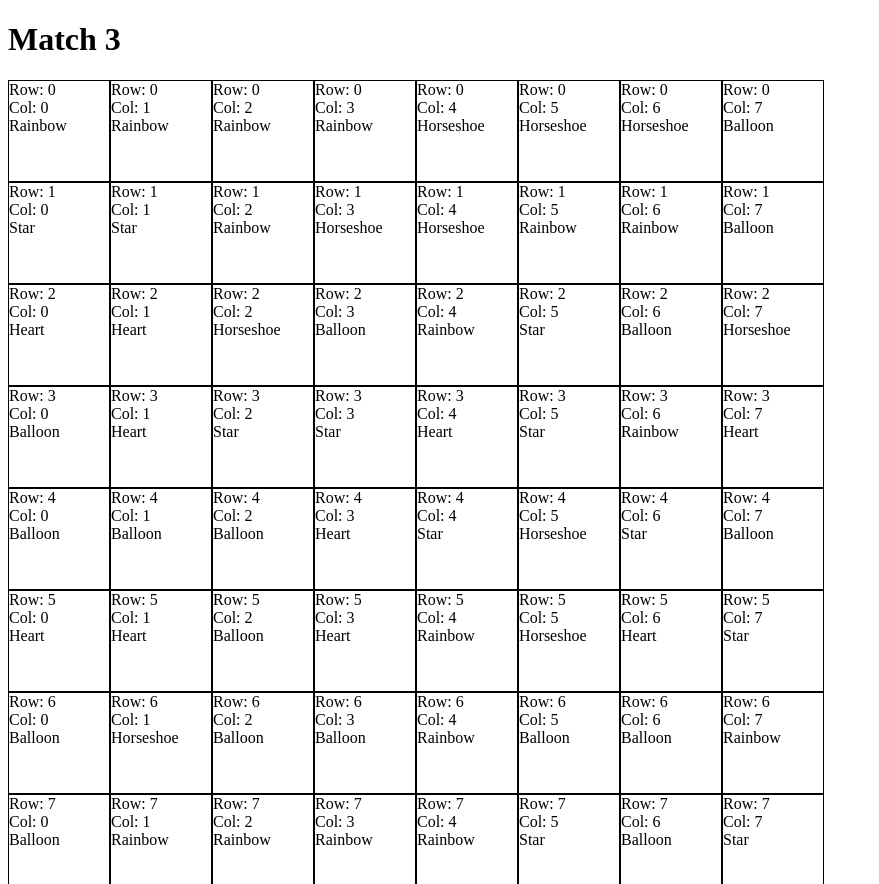
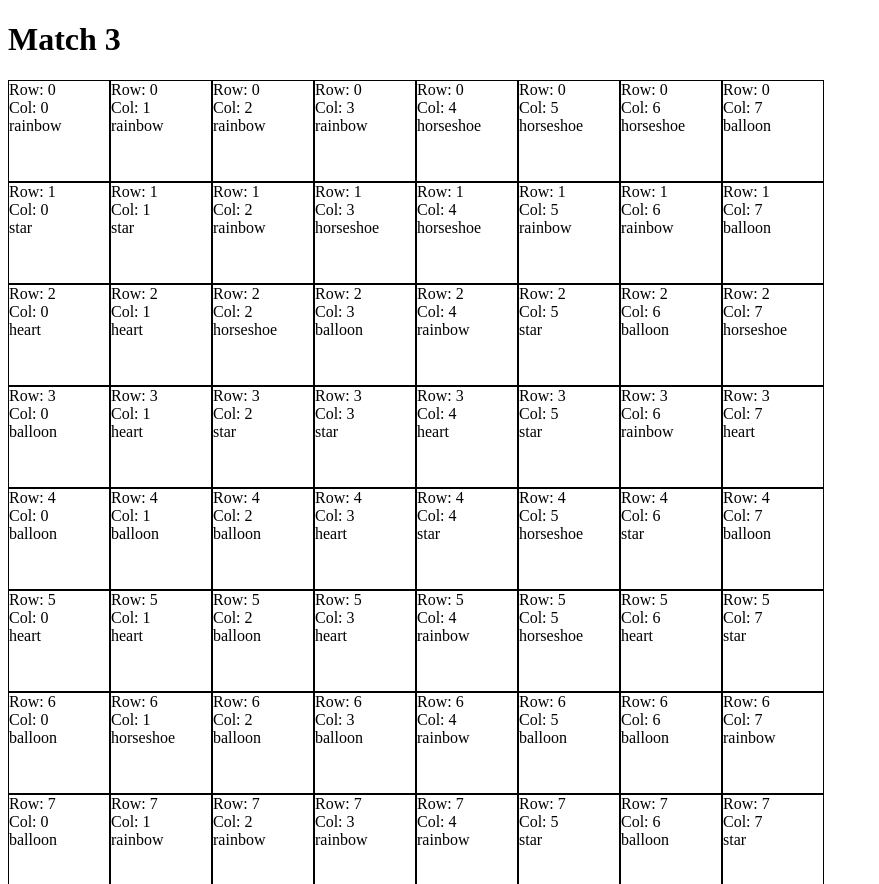
Before and after one commit to anigrams-productions/match-3, a Vue app: page / in a window 1280 px wide. Shown: the top 884 px of the page, without its empty margins (0-879 px from the left). Built offline with nearby package versions, Linux system fonts and the light colour scheme.

Commit message:
Flatten array of tiles now that row and col are tracked within each tile

```diff
--- a/src/components/GameBoard.vue
+++ b/src/components/GameBoard.vue
@@ -1,7 +1,7 @@
 <template>
   <div class="game-board">
-    <div class="game-board__row" v-for="(row, rowIndex) in tiles" :key="`row-${rowIndex}`">
-      <div class="game-board__tile" v-for="(tile, tileIndex) in row" :key="`tile-${tileIndex}`">
+    <div class="game-board__row" v-for="row in rows" :key="`row-${row}`">
+      <div class="game-board__tile" v-for="tile in tiles.slice((row - 1) * columns, row * columns)" :key="`tile-r${tile.row}-c${tile.col}`">
         <span>Row: {{ tile.row }}</span>
         <span>Col: {{ tile.col }}</span>
         <span>{{ tile.type }}</span>
@@ -21,33 +21,31 @@ export default {
     columns: {
       type: Number,
       default: 8
+    },
+    tileTypes: {
+      type: Array,
+      default() {
+        return ['heart', 'star', 'rainbow', 'horseshoe', 'balloon']
+      }
     }
   },
   data() {
     const tiles = []
-    const tileTypes = ['Heart', 'Star', 'Rainbow', 'Horseshoe', 'Balloon']
-    const emptyTile = {
-      row: null,
-      col: null,
-      type: null
-    }
 
     // for each row
     for (let r = 0; r < this.rows; r++) {
-      const row = []
-
       for (let c = 0; c < this.columns; c++) {
-        const newTile = Object.assign({}, emptyTile, { row: r, col: c, type: tileTypes[Math.floor(Math.random() * tileTypes.length)] })
-        row.push(newTile)
+        const tile = {
+          row: r,
+          col: c,
+          type: this.tileTypes[Math.floor(Math.random() * this.tileTypes.length)]
+        }
+        tiles.push(tile)
       }
-
-      tiles.push(row)
     }
 
     return {
-      tiles,
-      tileTypes,
-      emptyTile
+      tiles
     }
   }
 }
```
